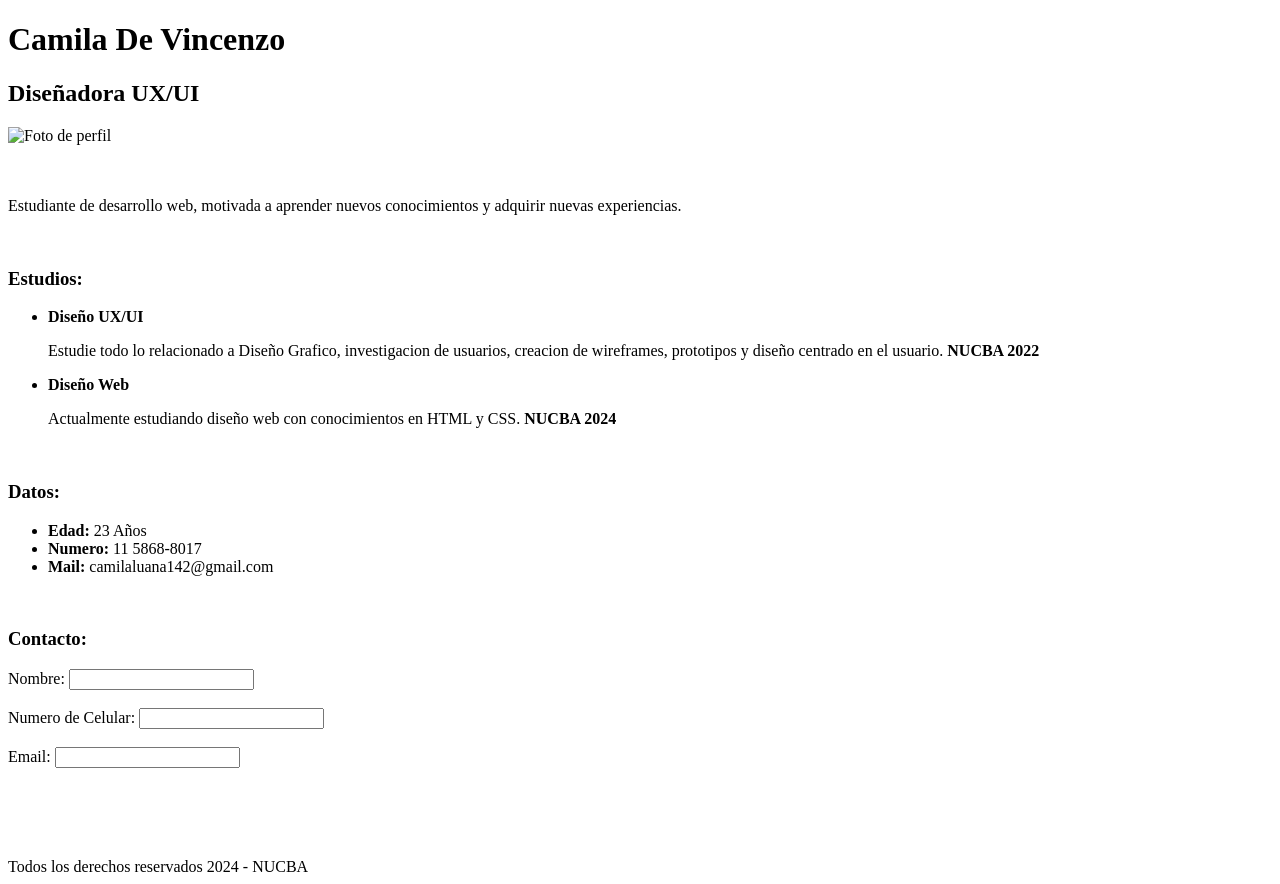
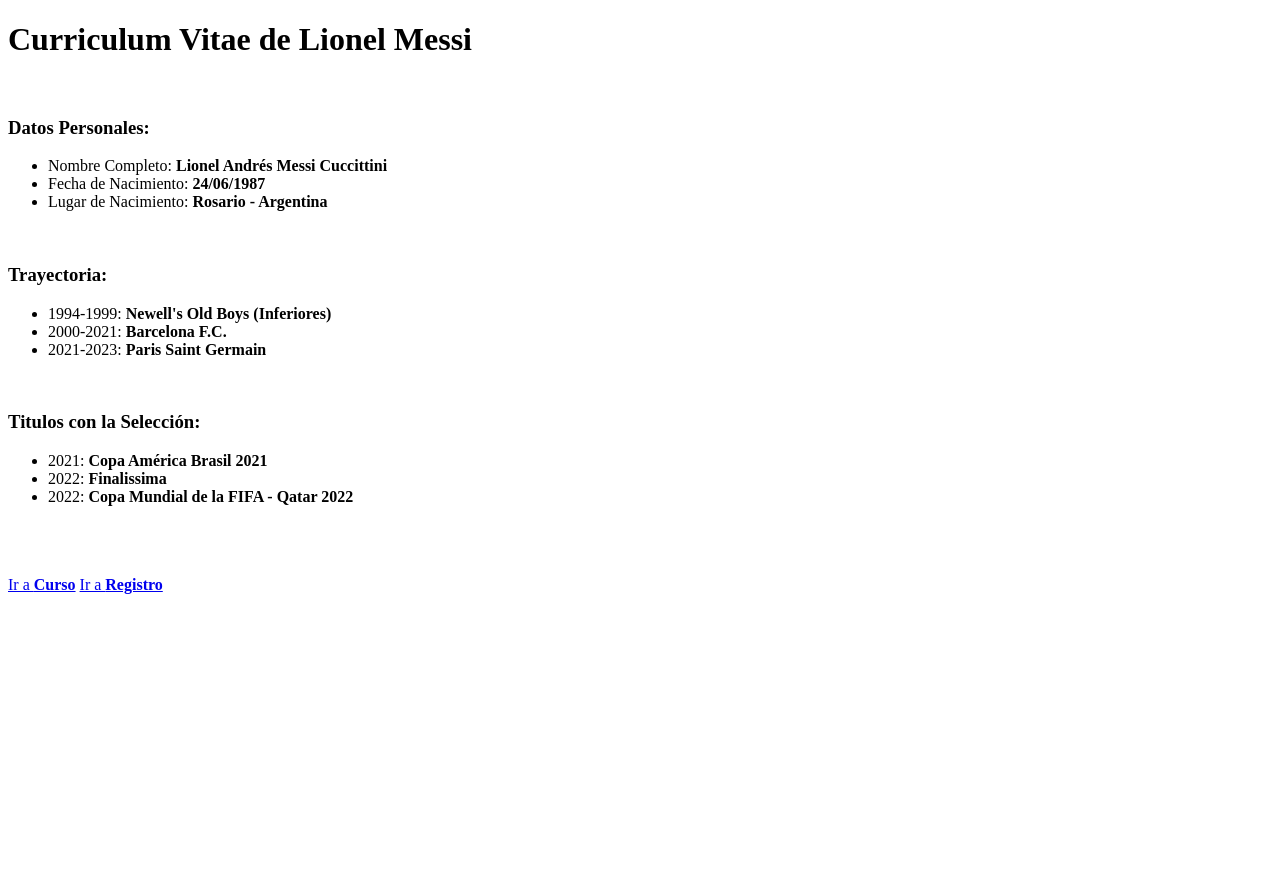
Before and after one commit to Camzune/Nucba-Entrega-1-5017, a plain HTML site: page Index.html in a window 1280 px wide. After the commit the page ends 800 px from the top, so only its background shows below. Drawn offline with Linux system fonts and the light colour scheme.

Commit message:
Actualizacion

```diff
--- a/Index.html
+++ b/Index.html
@@ -3,63 +3,42 @@
 <head>
     <meta charset="UTF-8">
     <meta name="viewport" content="width=device-width, initial-scale=1.0">
-    <title>Entrega 1</title>
+    <title>Index</title>
 </head>
 <body>
 
 <header>
-    <h1>Camila De Vincenzo</h1>
-    <h2>Diseñadora UX/UI</h2>
-    <img src="./Image.jpeg" alt="Foto de perfil" width="250">
-    <br>
+    <h1>Curriculum Vitae de Lionel Messi</h1>
 </header>
-
-<br><br>
-
-<article>
-<p>Estudiante de desarrollo web, motivada a aprender nuevos conocimientos y adquirir nuevas experiencias.</p>
-<br>
-<h3>Estudios:</h3>
-<ul>
-    <li><b>Diseño UX/UI</b></li>
-    <p>Estudie todo lo relacionado a Diseño Grafico, investigacion de usuarios, creacion de wireframes, prototipos y diseño centrado en el usuario.
-    <b>NUCBA 2022</b></p>
-    <li><b>Diseño Web</b></li>
-    <p>Actualmente estudiando diseño web con conocimientos en HTML y CSS.
-    <b>NUCBA 2024</b></p>
-</ul>
-</article>
 
 <br>
 
 <nav>
-<h3>Datos:</h3>
+<h3>Datos Personales:</h3>
     <ul>
-        <li><b>Edad:</b> 23 Años</li>
-        <li><b>Numero:</b> 11 5868-8017</li>
-        <li><b>Mail:</b> camilaluana142@gmail.com</li>
+        <li>Nombre Completo:<b> Lionel Andrés Messi Cuccittini</b> </li>
+        <li>Fecha de Nacimiento: <b>24/06/1987</b> </li>
+        <li>Lugar de Nacimiento: <b>Rosario - Argentina</b> </li>
     </ul>
 <br>
+<h3>Trayectoria:</h3>
+    <ul>
+        <li>1994-1999: <b>Newell's Old Boys (Inferiores)</b></li>
+        <li>2000-2021: <b>Barcelona F.C.</b></li>
+        <li>2021-2023: <b>Paris Saint Germain</b></li>
+    </ul>
+<br>
+<h3>Titulos con la Selección:</h3>
+    <ul>
+        <li>2021: <b>Copa América Brasil 2021</b></li>
+        <li>2022: <b>Finalissima</b></li>
+        <li>2022: <b>Copa Mundial de la FIFA - Qatar 2022</b></li>
+    </ul>
 </nav>
-
-<article>
-    <h3>Contacto:</h3>
-<label for="Nombre">Nombre:</label>
-<input type="text" name="Nombre" id="Nombre">
-<br><br>
-<label for="Number">Numero de Celular:</label>
-<input type="number" name="Number" id="Number">
-<br><br>
-<label for="email">Email:</label>
-<input type="email" name="Email" id="Email">
-<br><br>
-
-</article>
-
-
-<br><br><br><br>
+<br><br><br>
 <footer>
-Todos los derechos reservados 2024 - NUCBA
+    <a href="Curso.html">Ir a <b>Curso</b></a>
+    <a href="Registro.html">Ir a <b>Registro</b></a>
 </footer>
 
 </body>
```
Also changed, not shown: Curso.html (+73 -0 lines), Registro.html (+48 -0 lines).
